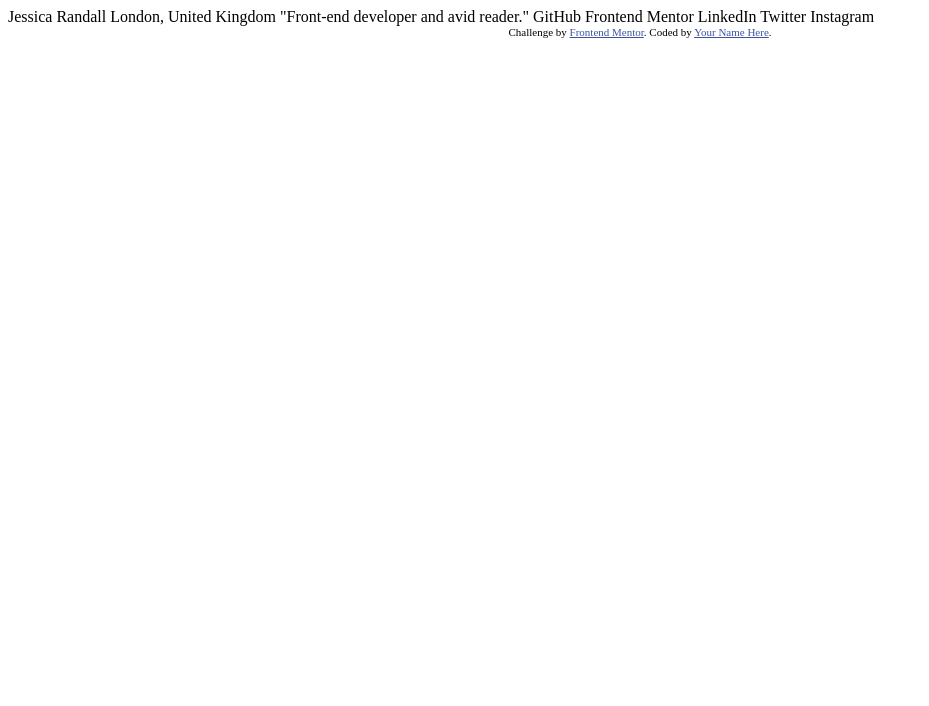
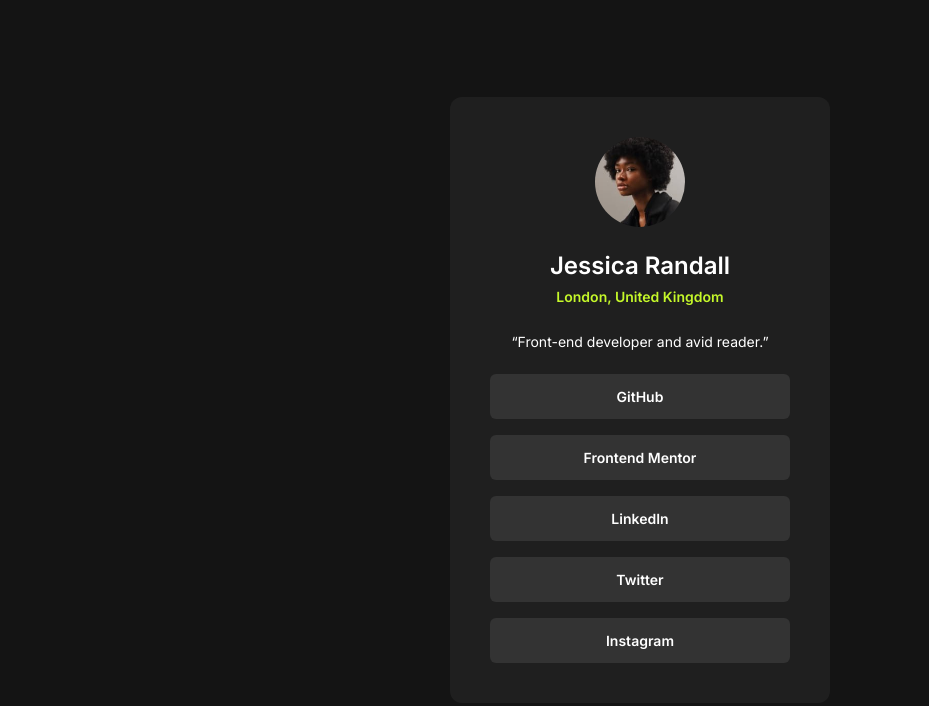
Before and after one commit to kuksinskiy/frontendmentor-exercises, a plain HTML site: page social-links-profile-main/index.html in a window 1280 px wide. Shown: the whole page, without its empty margins (0-929 px from the left). Drawn offline with Linux system fonts and the light colour scheme.

Commit message:
end social links profile project (3)

```diff
--- a/social-links-profile-main/index.html
+++ b/social-links-profile-main/index.html
@@ -1,34 +1,56 @@
 <!DOCTYPE html>
 <html lang="en">
-<head>
-  <meta charset="UTF-8">
-  <meta name="viewport" content="width=device-width, initial-scale=1.0"> <!-- displays site properly based on user's device -->
+	<head>
+		<meta charset="UTF-8">
+		<meta name="viewport" content="width=device-width, initial-scale=1.0"><!-- displays site properly based on user's device -->
 
-  <link rel="icon" type="image/png" sizes="32x32" href="./assets/images/favicon-32x32.png">
+		<link
+			rel="icon"
+			type="image/png"
+			sizes="32x32"
+			href="./assets/images/favicon-32x32.png"
+		>
+		<link rel="stylesheet" href="style.css">
 
-  <title>Frontend Mentor | Social links profile</title>
+		<title>Frontend Mentor | Social links profile</title>
 
-  <!-- Feel free to remove these styles or customise in your own stylesheet 👍 -->
-  <style>
-    .attribution { font-size: 11px; text-align: center; }
-    .attribution a { color: hsl(228, 45%, 44%); }
-  </style>
-</head>
-<body>
+		<link rel="preconnect" href="https://fonts.googleapis.com">
+		<link rel="preconnect" href="https://fonts.gstatic.com" crossorigin>
+		<link
+			href="https://fonts.googleapis.com/css2?family=Inter:ital,opsz,wght@0,14..32,100..900;1,14..32,100..900&display=swap"
+			rel="stylesheet"
+		>
+	</head>
+	<body class="page">
+			<article class="card">
+				<img
+					src="assets/images/avatar-jessica.jpeg"
+					alt="Profile photo of Jessica Randall"
+					class="card__avatar"
+				>
+				<div class="card__info">
+					<h1 class="card__name">Jessica Randall</h1>
+					<p class="card__location">London, United Kingdom</p>
+					<p class="card__bio">“Front-end developer and avid reader.”</p>
+				</div>
 
-  Jessica Randall
-  London, United Kingdom
-  "Front-end developer and avid reader."
-
-  GitHub
-  Frontend Mentor
-  LinkedIn
-  Twitter
-  Instagram
-
-  <div class="attribution">
-    Challenge by <a href="https://www.frontendmentor.io?ref=challenge" target="_blank">Frontend Mentor</a>.
-    Coded by <a href="#">Your Name Here</a>.
-  </div>
-</body>
+					<ul class="card__links">
+						<li>
+							<a href="#" class="card__link-button">GitHub</a>
+						</li>
+						<li>
+							<a href="#" class="card__link-button">Frontend Mentor</a>
+						</li>
+						<li>
+							<a href="#" class="card__link-button">LinkedIn</a>
+						</li>
+						<li>
+							<a href="#" class="card__link-button">Twitter</a>
+						</li>
+						<li>
+							<a href="#" class="card__link-button">Instagram</a>
+						</li>
+					</ul>
+			</article>
+	</body>
 </html>
--- /dev/null
+++ b/social-links-profile-main/style.css
@@ -0,0 +1,113 @@
+:root {
+	--color-green: hsl(75, 94%, 57%);
+	--color-white: hsl(0, 0%, 100%);
+	--color-grey-700: hsl(0, 0%, 20%);
+	--color-grey-800: hsl(0, 0%, 12%);
+	--color-grey-900: hsl(0, 0%, 8%);
+
+	--font-family-base: "Inter", sans-serif;
+}
+
+*,
+*::after,
+*::before {
+	margin: 0;
+	padding: 0;
+	box-sizing: border-box;
+}
+
+html {
+	font-size: 100%;
+}
+
+/* Адаптивные изображения по умолчанию */
+img,
+picture,
+svg {
+	display: block;
+	max-width: 100%;
+}
+
+.page {
+	display: grid;
+	place-items: center;
+	background-color: var(--color-grey-900);
+	font-family: var(--font-family-base);
+	min-height: 100dvh;
+    padding: 1.5rem;
+}
+
+.card {
+	background-color: var(--color-grey-800);
+	padding: 2.5rem;
+	color: var(--color-white);
+	width: 100%;
+    max-width: 23.75rem ; /* 380px */
+	border-radius: 0.75rem; /* 12px */
+    display: flex;
+	flex-direction: column;
+	align-items: center;
+}
+
+
+.card__avatar {
+	border-radius: 50%;
+	margin-bottom: 1.5rem; /* 24px */
+	width: 5.625rem; /* 90px */
+	height: 5.625rem; /* 90px */
+}
+
+.card__info {
+    text-align: center;
+    margin-bottom: 1.5rem;
+}
+
+.card__name {
+	font-size: 1.5rem;
+	font-weight: 600;
+	margin-bottom: 0.5rem;
+}
+.card__location {
+	font-size: 0.875rem;
+	font-weight: 600;
+	color: var(--color-green);
+	margin-bottom: 1.75rem;
+}
+.card__bio {
+	color: #fff;
+	font-size: 0.875rem;
+	font-weight: 400;
+}
+
+.card__links {
+	list-style-type: none;
+	display: flex;
+	flex-direction: column;
+	gap: 1rem;
+	width: 100%;
+}
+
+.card__link-button {
+	display: block;
+	background-color: var(--color-grey-700);
+	border: none;
+	border-radius: 6px;
+	cursor: pointer;
+	transition:
+		background-color 0.3s ease-in-out,
+		color 0.3s ease-in-out;
+	color: var(--color-white);
+	font-size: 0.875rem; /* 14px */
+    font-weight: 600;
+	padding: 0.875rem 0; /* 14px */
+	text-decoration: none;
+	text-align: center;
+    width: 100%;
+}
+
+.card__link-button:focus,
+.card__link-button:hover {
+	background-color: var(--color-green);
+	color: var(--color-grey-700);
+    outline: none; /* Убираем стандартный аутлайн, т.к. есть смена фона */
+}
```
Also changed, not shown: blog-preview-card-main/index.html (+0 -3 lines), 1 other file.
